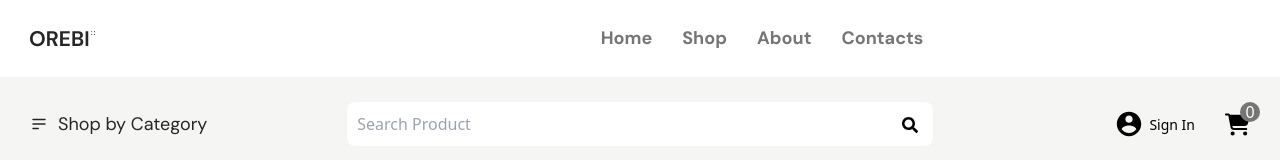
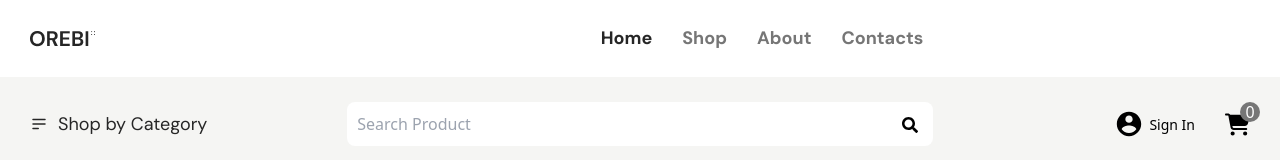
Before and after one commit to md-liton/Mixcotton, a React (Vite) app: page / in a window 1280 px wide. Shown: the top 160 px of the page. Built offline with nearby package versions, Linux system fonts and the light colour scheme.

Commit message:
Navbar-Active

```diff
--- a/src/Components/Navbar/Navbar.jsx
+++ b/src/Components/Navbar/Navbar.jsx
@@ -1,8 +1,9 @@
 import React from 'react'
 import logo from '../../assets/Logo.png'
-import { Link } from 'react-router-dom'
+import { Link, useLocation } from 'react-router-dom'
 
 const Navbar = () => {
+    const location = useLocation()
   return (
     <nav className='py-[25px]'>
         <div className="container">
@@ -14,17 +15,17 @@ const Navbar = () => {
                 </div>
                 <div className="menu md:w-[80%]">
                     <ul className='md:text-[18px] font-dm md:flex md:justify-center md:items-center gap-[30px]'>
-                        <li className=' text-secondary hover:text-primary font-bold duration-300 cursor-pointer'>
-                            <Link to='/'>Home</Link>
+                        <li >
+                            <Link to='/' className={` ${location.pathname == '/' ? 'text-primary' : 'text-secondary'}  hover:text-primary font-bold duration-300 cursor-pointer `}>Home</Link>
                         </li>
-                        <li className=' text-secondary hover:text-primary font-bold duration-300 cursor-pointer'>
-                            <Link to='/shop'>Shop</Link>
+                        <li >
+                            <Link to='/shop' className={` ${location.pathname == '/shop' ? 'text-primary' : 'text-secondary'}  hover:text-primary font-bold duration-300 cursor-pointer `}>Shop</Link>
                         </li>
-                        <li className=' text-secondary hover:text-primary font-bold duration-300 cursor-pointer'>
-                            <Link to='/about'>About</Link>
+                        <li >
+                            <Link to='/about' className={` ${location.pathname == '/about' ? 'text-primary' : 'text-secondary'}  hover:text-primary font-bold duration-300 cursor-pointer `}>About</Link>
                         </li>
-                        <li className=' text-secondary hover:text-primary font-bold duration-300 cursor-pointer'>
-                            <Link to='/contacts'>Contacts</Link>
+                        <li >
+                            <Link to='/contacts' className={` ${location.pathname == '/contacts' ? 'text-primary' : 'text-secondary'}  hover:text-primary font-bold duration-300 cursor-pointer `}>Contacts</Link>
                         </li>
                     </ul>
                 </div>
```
